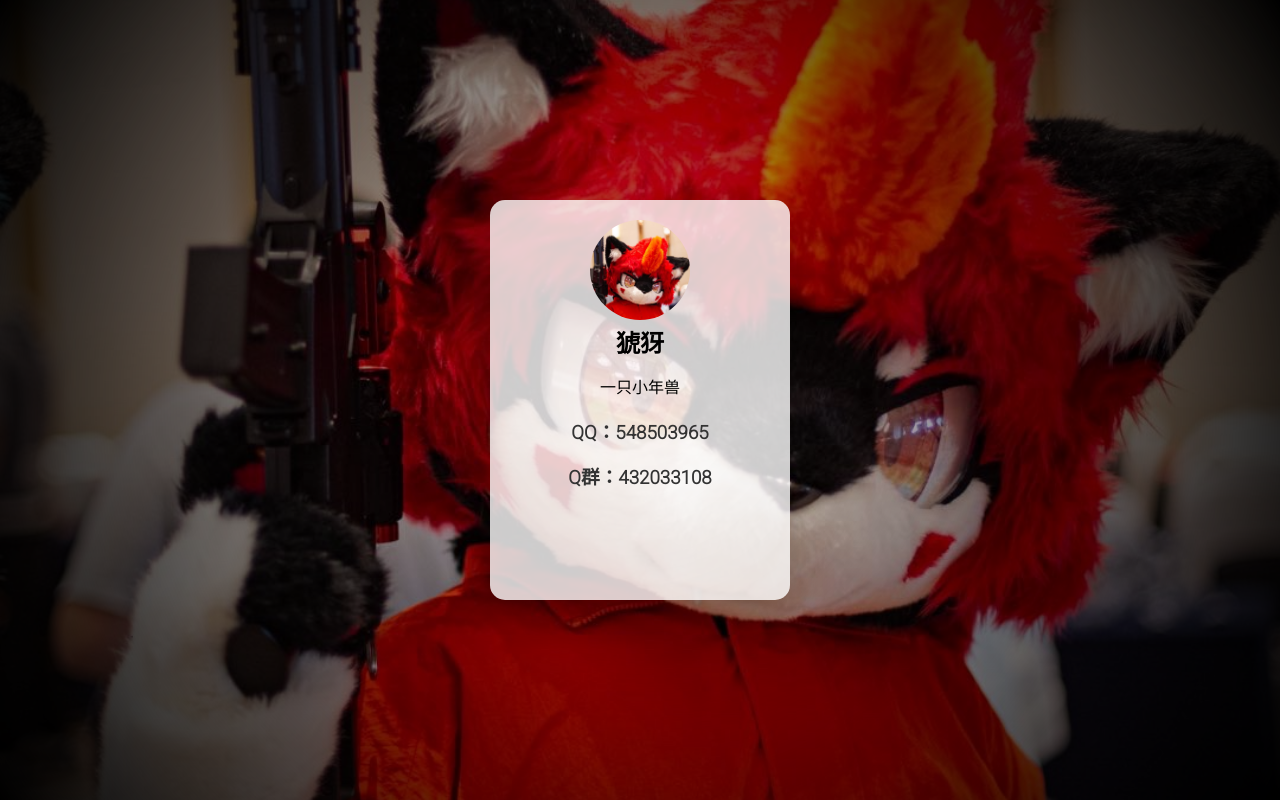
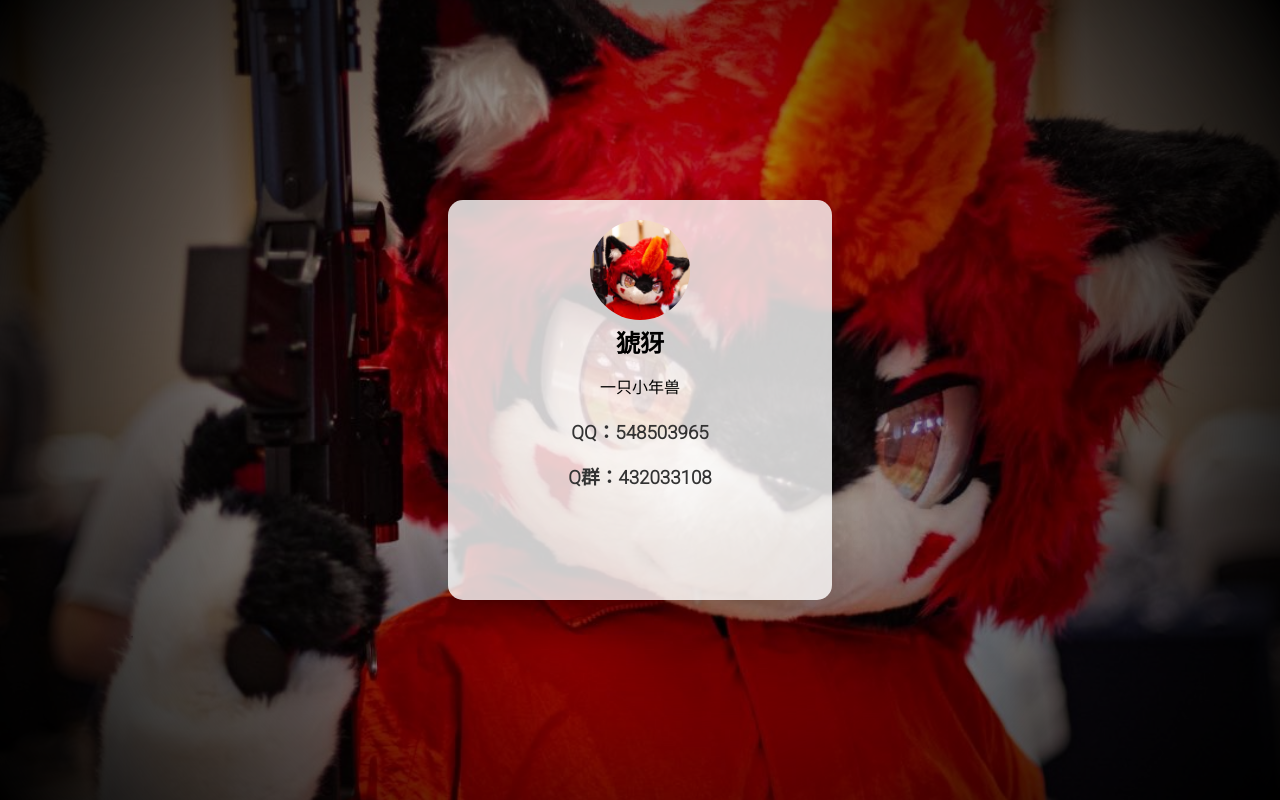
Before and after one commit to tiansher123/XiaoYaPage, a plain HTML site: page index.html in a window 1280 px wide. Drawn offline with Linux system fonts and the light colour scheme.

Commit message:
修改适配

```diff
--- a/index.html
+++ b/index.html
@@ -30,8 +30,8 @@
 
         .card {
             position: relative;
-            width: 300px;
-            height: 400px;
+            width: 30%;
+            height: 50%;
             background: rgba(255, 255, 255, 0.8);
             border-radius: 15px;
             padding: 20px;
```
